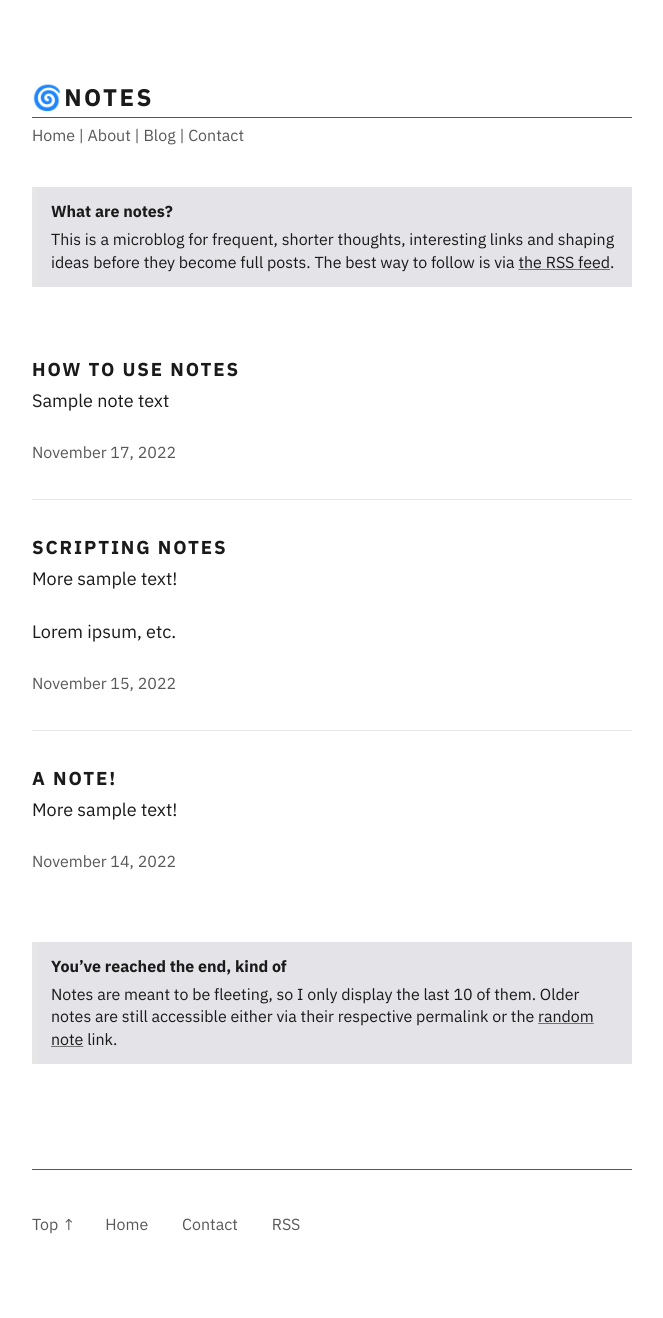
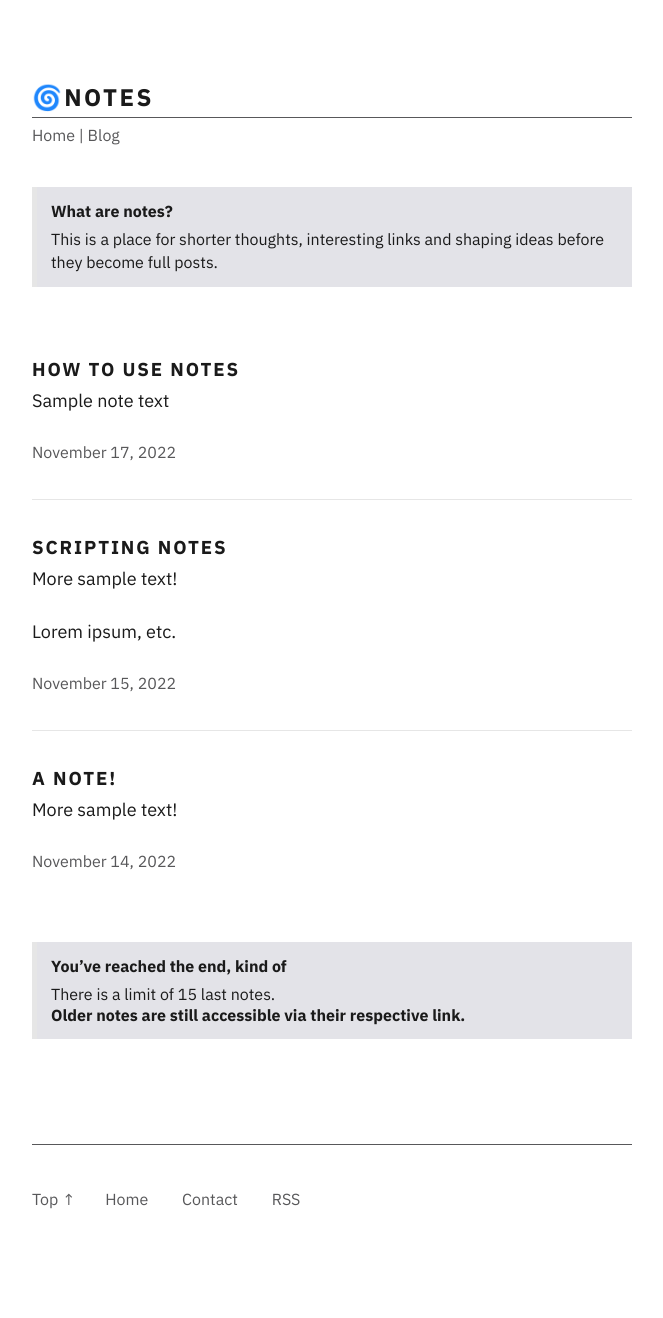
Before and after one commit to suchkow/suchkow.github.io, a Jekyll site: the page built from _no-index/notes.md, in a window 1280 px wide. Shown: the whole page, without its empty margins (308-971 px from the left). Built offline with Jekyll 4.4.1, drawn with Linux system fonts in a browser that asks for light colours; after the commit the page ends 1293 px from its top, so only the background shows below that.

Commit message:
Changed edges' connections between vertices in the sitegraph.

```diff
--- a/_layouts/index.html
+++ b/_layouts/index.html
@@ -7,7 +7,7 @@
 <header>
 	<h1 class="index-title">🌀{{ site.title }}</h1>
 		<nav>
-			<a href="/about" title="About">About</a>&nbsp;|&nbsp;<a href="/portfolio" title="Portfolio">Portfolio</a>&nbsp;|&nbsp;<a href="/blog" title="Blog">Blog</a>&nbsp;|&nbsp;<a href="/notes" title="Notes">Notes</a>&nbsp;|&nbsp;<a href="/contact" title="Contact">Contact</a>&nbsp;
+			<a href="/blog" title="Blog">Blog</a>&nbsp;|&nbsp;<a href="/about" title="About">About</a>&nbsp;
 		</nav>
 </header>
 
--- a/_no-index/notes.md
+++ b/_no-index/notes.md
@@ -3,22 +3,21 @@ title: Notes
 layout: page
 nav: custom
 custom-nav:
-    - '<a href="/about" title="About">About</a>&nbsp;|&nbsp;'
-    - '<a href="/blog" title="blog">Blog</a>&nbsp;|&nbsp;'
-    - '<a href="/contact" title="Contact">Contact</a>'
+    - '<a href="/blog" title="blog">Blog</a>' ## &nbsp;|&nbsp;
 permalink: /notes
 ---
+
 
 <div class="callout" markdown="1">
 
 ## What are notes?
 
-This is a microblog for frequent, shorter thoughts, interesting links and shaping ideas before they become full posts. The best way to follow is via [the RSS feed](/rss).
+This is a place for shorter thoughts, interesting links and shaping ideas before they become full posts.
 
 </div>
 
 
-{% for post in site.categories.notes limit: 10 %}
+{% for post in site.categories.notes limit: 15 %}
 <section class="note-entry" markdown="1">
 <h1><a href="{{post.url}}" style="text-decoration: none;">{{post.title}}</a></h1>
 
@@ -26,14 +25,14 @@ This is a microblog for frequent, shorter thoughts, interesting links and shapin
 
 <p class="note-date-line"><time datetime="{{ post.date | date: '%Y-%m-%d' }}">{{ post.date | date: "%B %d, %Y" }}</time></p>
 </section>
+{% endfor %}
 
-
-{% endfor %}
 
 <div class="callout" markdown="1">
 
 ## You’ve reached the end, kind of
 
-Notes are meant to be fleeting, so I only display the last 10 of them. Older notes are still accessible either via their respective permalink or the [random note](/notes/random) link.
+There is a limit of 15 last notes.
+#### Older notes are still accessible via their respective link.
 
 </div>
```
Also changed, not shown: _pages/about.md (+2 -3 lines), _pages/blog.md (+4 -5 lines), _pages/portfolio.md (deleted, +0 -14 lines), _pages/resume.md (added, +13 -0 lines).
